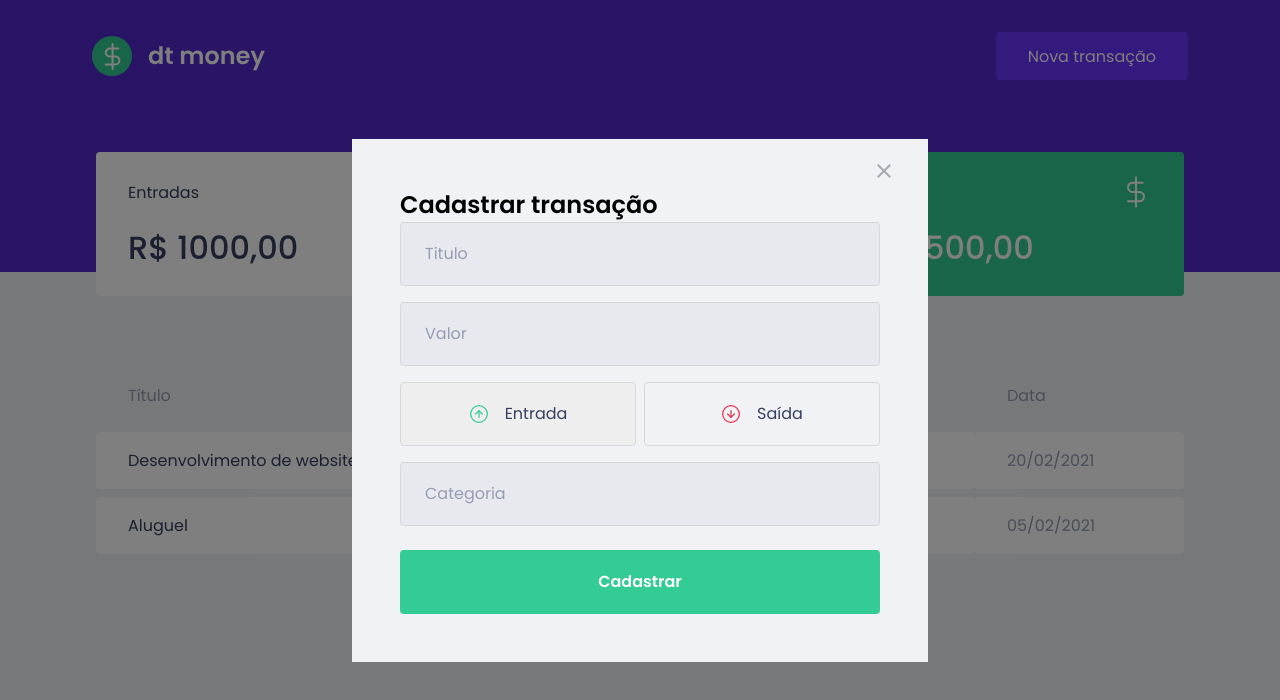
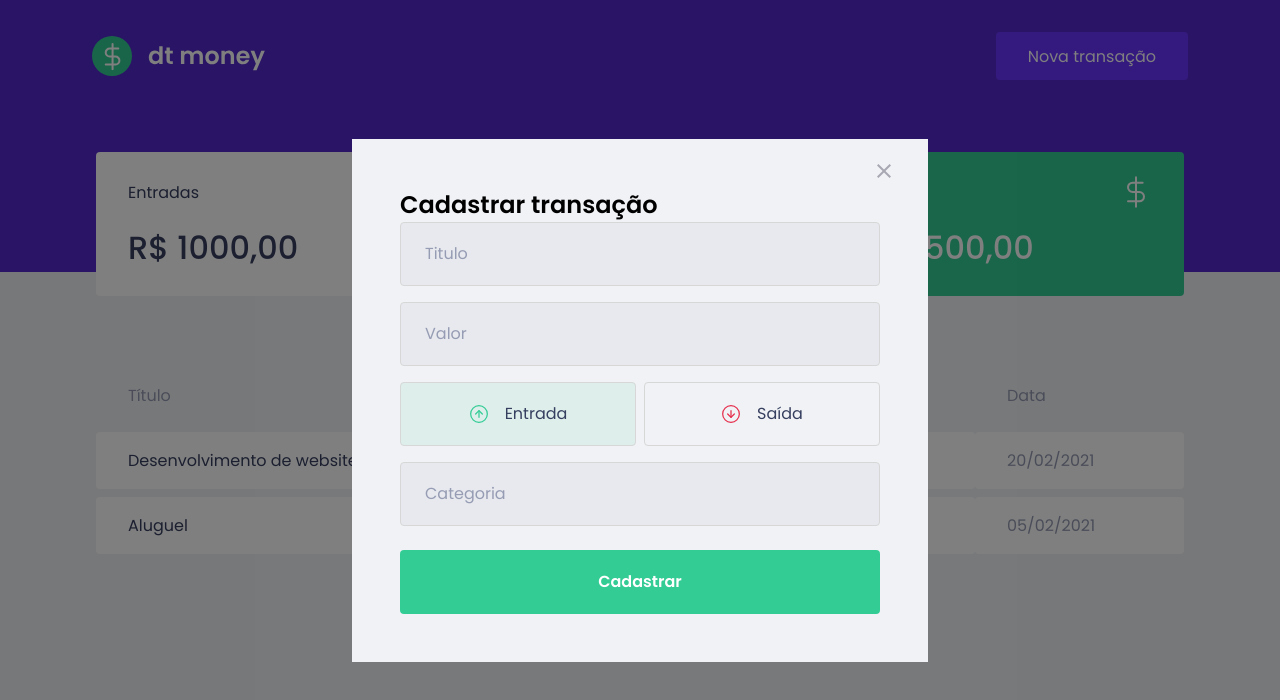
Before and after one commit to RafaelFelps/dtmoney-ignite, a React (Create React App) app: page / in a window 1280 px wide. Both pictures are taken after a click on the button "Nova transação". Shown: the top 700 px of the page. Built offline with nearby package versions, Linux system fonts and the light colour scheme; no server answers; what miragejs would draw is missing.

Commit message:
Estilizacao dos botoes

```diff
--- a/src/components/NewTransactionModal/index.tsx
+++ b/src/components/NewTransactionModal/index.tsx
@@ -42,6 +42,7 @@
             type="button"
             onClick={() => { setType('deposit') }}
             isActive={type === 'deposit'}
+            activeColor="green"
           >
             <img src={incomeImage} alt="Entrada" />
             <span>Entrada</span>
@@ -51,6 +52,7 @@
             type="button"
             onClick={() => { setType('withdraw') }}
             isActive={type === 'withdraw'}
+            activeColor="red"
           >
             <img src={outcomeImage} alt="Saida" />
             <span>Saída</span>
--- a/src/components/NewTransactionModal/styles.ts
+++ b/src/components/NewTransactionModal/styles.ts
@@ -1,5 +1,5 @@
 import styled from "styled-components";
-import { darken } from "polished";
+import { darken, transparentize } from "polished";
 
 export const Container = styled.div`
   h2 {
@@ -59,6 +59,12 @@
 
 interface RadioBoxProps {
   isActive: boolean;
+  activeColor: 'green' | 'red';
+}
+
+const colors = {
+  green: '#33CC95',
+  red: '#E52E4D'
 }
 
 export const RadioBox = styled.button<RadioBoxProps>`
@@ -66,7 +72,9 @@
   border: 1px solid #d7d7d7;
   border-radius: 0.25rem;
 
-  background: ${(props) => { return props.isActive ? '#EEE' : 'transparent' }};
+  background: ${(props) => { return props.isActive
+    ? transparentize(0.9, colors[props.activeColor])
+    : 'transparent' }};
 
   display: flex;
   align-items: center;
```
